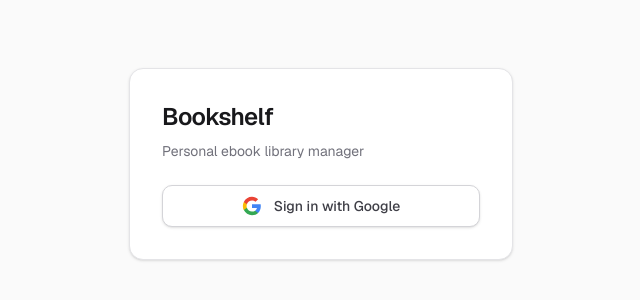
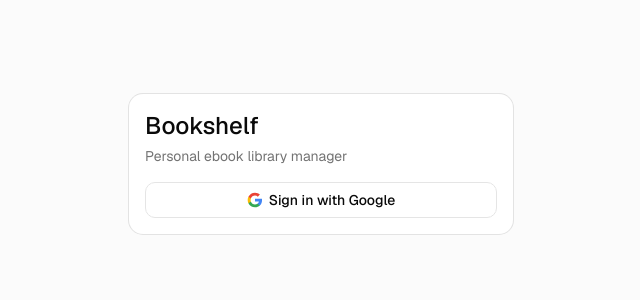
Before and after one commit to galczo5/bookshelf-web, a Next.js app: page /signin in a window 1280 px wide. Shown: the part 236-536 px from the top of the page, without its empty margins (319-959 px from the left). Built offline with nearby package versions, Linux system fonts and the light colour scheme; no server answers.

Commit message:
fix: missing bootstrap

```diff
--- a/src/app/signin/page.tsx
+++ b/src/app/signin/page.tsx
@@ -1,4 +1,13 @@
 import { signIn } from "@/auth";
+import { Alert, AlertDescription } from "@/components/ui/alert";
+import { Button } from "@/components/ui/button";
+import {
+  Card,
+  CardContent,
+  CardDescription,
+  CardHeader,
+  CardTitle,
+} from "@/components/ui/card";
 
 interface Props {
   searchParams: Promise<{ error?: string; expired?: string }>;
@@ -10,23 +19,27 @@ export default async function SignInPage({ searchParams }: Props) {
   const isExpired = params.expired === "1";
 
   return (
-    <div className="flex min-h-screen items-center justify-center bg-zinc-50">
-      <div className="w-full max-w-sm rounded-xl border border-zinc-200 bg-white p-8 shadow-sm">
-        <h1 className="mb-2 text-2xl font-semibold tracking-tight text-zinc-900">
-          Bookshelf
-        </h1>
-        <p className="mb-6 text-sm text-zinc-500">Personal ebook library manager</p>
-
+    <div className="flex min-h-screen items-center justify-center bg-muted/40 p-4">
+      <Card className="w-full max-w-sm">
+        <CardHeader>
+          <CardTitle className="text-2xl">Bookshelf</CardTitle>
+          <CardDescription>Personal ebook library manager</CardDescription>
+        </CardHeader>
+        <CardContent className="flex flex-col gap-4">
           {isAccessDenied && (
-          <div className="mb-4 rounded-lg bg-red-50 px-4 py-3 text-sm text-red-700">
+            <Alert variant="destructive">
+              <AlertDescription>
                 This Google account is not authorized for this Bookshelf instance.
-          </div>
+              </AlertDescription>
+            </Alert>
           )}
 
           {isExpired && (
-          <div className="mb-4 rounded-lg bg-amber-50 px-4 py-3 text-sm text-amber-700">
+            <Alert>
+              <AlertDescription>
                 Your Drive connection expired — reconnect to continue.
-          </div>
+              </AlertDescription>
+            </Alert>
           )}
 
           <form
@@ -35,11 +48,8 @@ export default async function SignInPage({ searchParams }: Props) {
               await signIn("google", { redirectTo: "/" });
             }}
           >
-          <button
-            type="submit"
-            className="flex w-full items-center justify-center gap-3 rounded-lg border border-zinc-300 bg-white px-4 py-2.5 text-sm font-medium text-zinc-700 shadow-sm transition-colors hover:bg-zinc-50"
-          >
-            <svg viewBox="0 0 24 24" className="h-5 w-5" aria-hidden="true">
+            <Button type="submit" variant="outline" size="lg" className="w-full">
+              <svg viewBox="0 0 24 24" aria-hidden="true">
                 <path
                   d="M22.56 12.25c0-.78-.07-1.53-.2-2.25H12v4.26h5.92c-.26 1.37-1.04 2.53-2.21 3.31v2.77h3.57c2.08-1.92 3.28-4.74 3.28-8.09z"
                   fill="#4285F4"
@@ -58,9 +68,10 @@ export default async function SignInPage({ searchParams }: Props) {
                 />
               </svg>
               Sign in with Google
-          </button>
+            </Button>
           </form>
-      </div>
+        </CardContent>
+      </Card>
     </div>
   );
 }
--- /dev/null
+++ b/src/components/ui/alert.tsx
@@ -0,0 +1,76 @@
+import * as React from "react"
+import { cva, type VariantProps } from "class-variance-authority"
+
+import { cn } from "@/lib/utils"
+
+const alertVariants = cva(
+  "group/alert relative grid w-full gap-0.5 rounded-lg border px-2.5 py-2 text-left text-sm has-data-[slot=alert-action]:relative has-data-[slot=alert-action]:pr-18 has-[>svg]:grid-cols-[auto_1fr] has-[>svg]:gap-x-2 *:[svg]:row-span-2 *:[svg]:translate-y-0.5 *:[svg]:text-current *:[svg:not([class*='size-'])]:size-4",
+  {
+    variants: {
+      variant: {
+        default: "bg-card text-card-foreground",
+        destructive:
+          "bg-card text-destructive *:data-[slot=alert-description]:text-destructive/90 *:[svg]:text-current",
+      },
+    },
+    defaultVariants: {
+      variant: "default",
+    },
+  }
+)
+
+function Alert({
+  className,
+  variant,
+  ...props
+}: React.ComponentProps<"div"> & VariantProps<typeof alertVariants>) {
+  return (
+    <div
+      data-slot="alert"
+      role="alert"
+      className={cn(alertVariants({ variant }), className)}
+      {...props}
+    />
+  )
+}
+
+function AlertTitle({ className, ...props }: React.ComponentProps<"div">) {
+  return (
+    <div
+      data-slot="alert-title"
+      className={cn(
+        "font-medium group-has-[>svg]/alert:col-start-2 [&_a]:underline [&_a]:underline-offset-3 [&_a]:hover:text-foreground",
+        className
+      )}
+      {...props}
+    />
+  )
+}
+
+function AlertDescription({
+  className,
+  ...props
+}: React.ComponentProps<"div">) {
+  return (
+    <div
+      data-slot="alert-description"
+      className={cn(
+        "text-sm text-balance text-muted-foreground md:text-pretty [&_a]:underline [&_a]:underline-offset-3 [&_a]:hover:text-foreground [&_p:not(:last-child)]:mb-4",
+        className
+      )}
+      {...props}
+    />
+  )
+}
+
+function AlertAction({ className, ...props }: React.ComponentProps<"div">) {
+  return (
+    <div
+      data-slot="alert-action"
+      className={cn("absolute top-2 right-2", className)}
+      {...props}
+    />
+  )
+}
+
+export { Alert, AlertTitle, AlertDescription, AlertAction }
--- /dev/null
+++ b/src/components/ui/card.tsx
@@ -0,0 +1,103 @@
+import * as React from "react"
+
+import { cn } from "@/lib/utils"
+
+function Card({
+  className,
+  size = "default",
+  ...props
+}: React.ComponentProps<"div"> & { size?: "default" | "sm" }) {
+  return (
+    <div
+      data-slot="card"
+      data-size={size}
+      className={cn(
+        "group/card flex flex-col gap-4 overflow-hidden rounded-xl bg-card py-4 text-sm text-card-foreground ring-1 ring-foreground/10 has-data-[slot=card-footer]:pb-0 has-[>img:first-child]:pt-0 data-[size=sm]:gap-3 data-[size=sm]:py-3 data-[size=sm]:has-data-[slot=card-footer]:pb-0 *:[img:first-child]:rounded-t-xl *:[img:last-child]:rounded-b-xl",
+        className
+      )}
+      {...props}
+    />
+  )
+}
+
+function CardHeader({ className, ...props }: React.ComponentProps<"div">) {
+  return (
+    <div
+      data-slot="card-header"
+      className={cn(
+        "group/card-header @container/card-header grid auto-rows-min items-start gap-1 rounded-t-xl px-4 group-data-[size=sm]/card:px-3 has-data-[slot=card-action]:grid-cols-[1fr_auto] has-data-[slot=card-description]:grid-rows-[auto_auto] [.border-b]:pb-4 group-data-[size=sm]/card:[.border-b]:pb-3",
+        className
+      )}
+      {...props}
+    />
+  )
+}
+
+function CardTitle({ className, ...props }: React.ComponentProps<"div">) {
+  return (
+    <div
+      data-slot="card-title"
+      className={cn(
+        "font-heading text-base leading-snug font-medium group-data-[size=sm]/card:text-sm",
+        className
+      )}
+      {...props}
+    />
+  )
+}
+
+function CardDescription({ className, ...props }: React.ComponentProps<"div">) {
+  return (
+    <div
+      data-slot="card-description"
+      className={cn("text-sm text-muted-foreground", className)}
+      {...props}
+    />
+  )
+}
+
+function CardAction({ className, ...props }: React.ComponentProps<"div">) {
+  return (
+    <div
+      data-slot="card-action"
+      className={cn(
+        "col-start-2 row-span-2 row-start-1 self-start justify-self-end",
+        className
+      )}
+      {...props}
+    />
+  )
+}
+
+function CardContent({ className, ...props }: React.ComponentProps<"div">) {
+  return (
+    <div
+      data-slot="card-content"
+      className={cn("px-4 group-data-[size=sm]/card:px-3", className)}
+      {...props}
+    />
+  )
+}
+
+function CardFooter({ className, ...props }: React.ComponentProps<"div">) {
+  return (
+    <div
+      data-slot="card-footer"
+      className={cn(
+        "flex items-center rounded-b-xl border-t bg-muted/50 p-4 group-data-[size=sm]/card:p-3",
+        className
+      )}
+      {...props}
+    />
+  )
+}
+
+export {
+  Card,
+  CardHeader,
+  CardFooter,
+  CardTitle,
+  CardAction,
+  CardDescription,
+  CardContent,
+}
```
Lines whose indentation alone changed are shown as unchanged.
